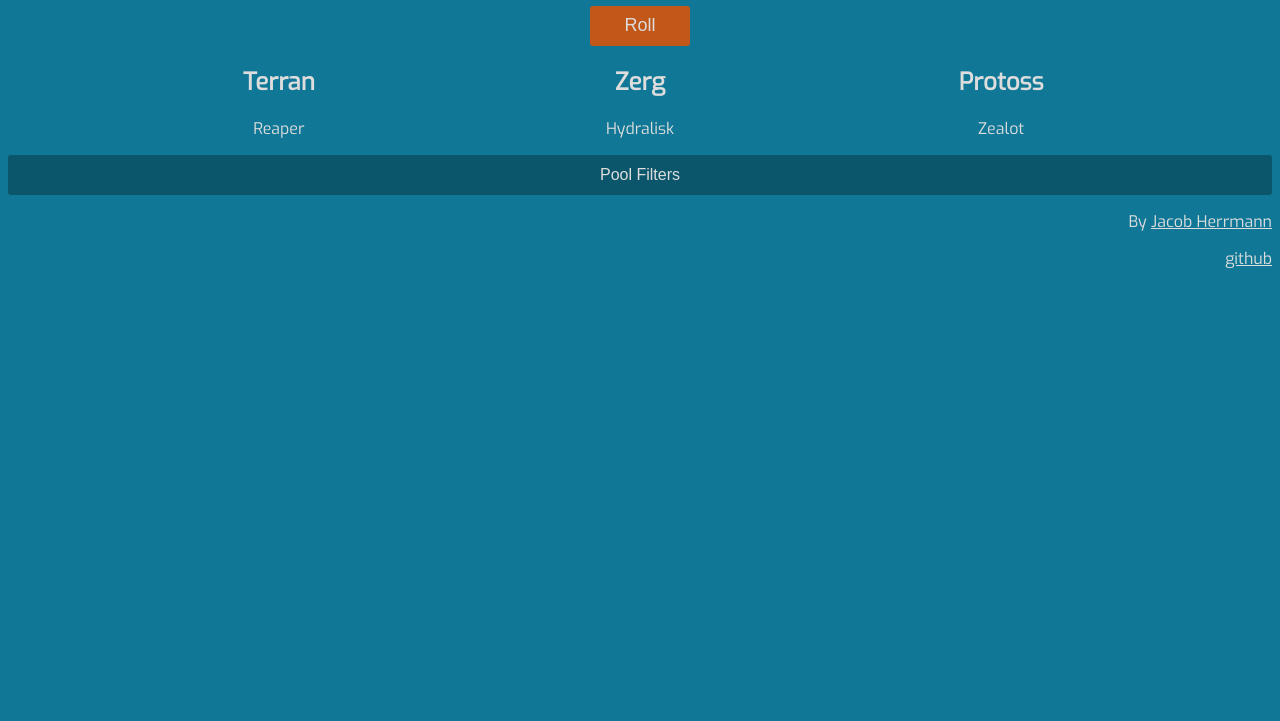
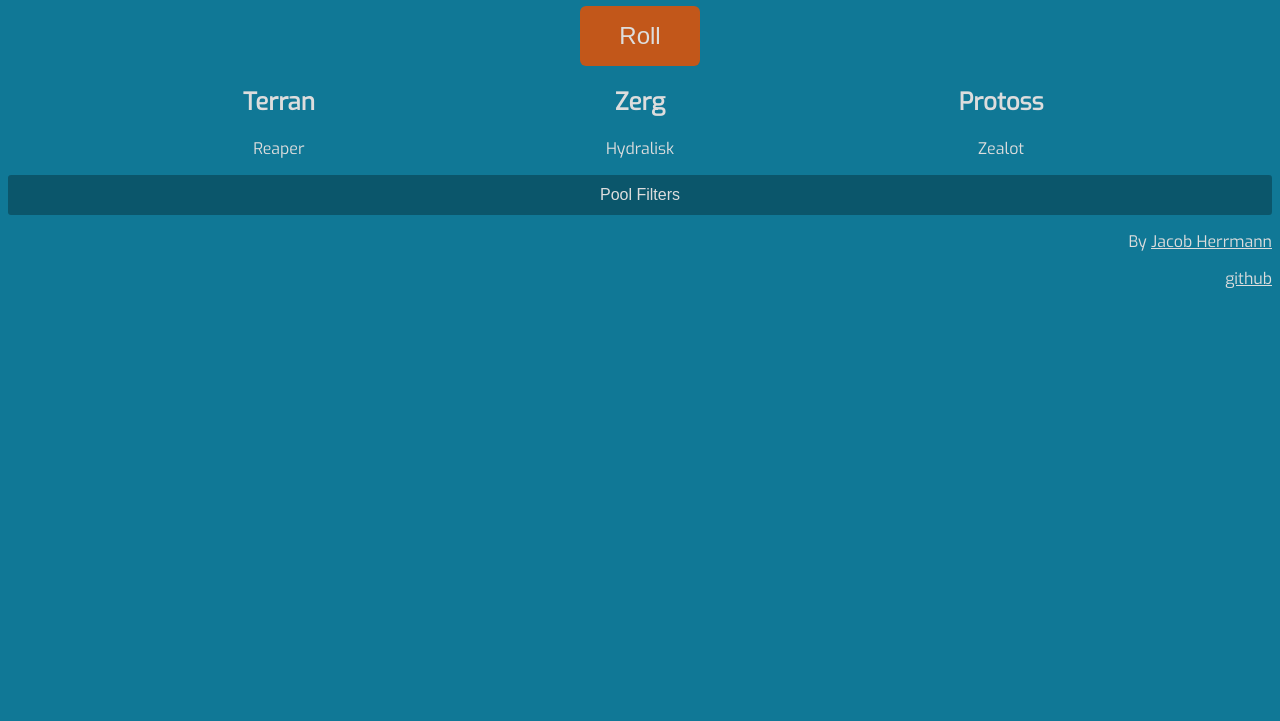
Before and after one commit to KourFrost/UnitGenerator, a website: page public/index.html in a window 1280 px wide. Shown: the part 79-800 px from the top of the page. Drawn offline with Linux system fonts and the light colour scheme.

Commit message:
updated button size

```diff
--- a/public/index.css
+++ b/public/index.css
@@ -32,11 +32,11 @@
     background-color: var(--OrangeColor);
     color: var(--greyColor);
     padding: 5px;
-    width: 100px;
-    height: 40px;
-    border-radius: 3px;
+    width: 120px;
+    height: 60px;
+    border-radius: 6px;
     border: 0;
-    font-size: 18px;
+    font-size: 24px;
 }
 button:active {
     background-color: var(--redColor);
```
